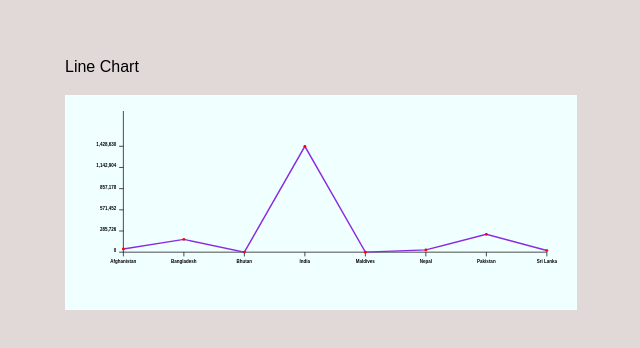
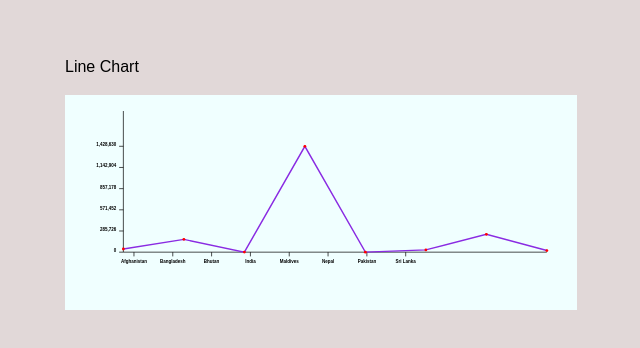
Before and after one commit to Asmita-Nyoupane/svg-charts, a React (Vite) app: page / in a window 1280 px wide. Shown: the part 214-562 px from the top of the page, without its empty margins (319-959 px from the left). Built offline with nearby package versions, Linux system fonts and the light colour scheme.

Commit message:
remove duplicate code

```diff
--- a/src/App.jsx
+++ b/src/App.jsx
@@ -20,21 +20,24 @@ function App() {
     <>
       <div className="legend">Line Chart</div>
 
-      <Chart data={barData} valueKey={"stats.value"} width={LINE_CHART_WIDTH}>
-        {(heighestValue, ticks) => (
+      <Chart
+        data={barData}
+        valueKey={"stats.value"}
+        width={LINE_CHART_WIDTH}
+        labelKey="country.name"
+      >
+        {(heighestValue) => (
           <LineChart
             data={barData}
             valueKey="stats.value"
             labelKey="country.name"
             heighestValue={heighestValue}
-            ticks={ticks}
           />
           // <BarChart
           //   data={barData}
           //   valueKey="stats.value"
           //   labelKey="country.name"
           //   heighestValue={heighestValue}
-          //   ticks={ticks}
           // />
         )}
       </Chart>
--- a/src/component/Bar.jsx
+++ b/src/component/Bar.jsx
@@ -1,45 +1,10 @@
 import React from "react";
 import { getNestedValue } from "../lib/utility";
-import AxisLabel from "./axis-label";
 import { BAR_MARGIN, BAR_WIDTH, CHART_HEIGHT } from "../lib/constant";
 
-const BarChart = ({ data, valueKey, labelKey, heighestValue, ticks }) => {
+const BarChart = ({ data, valueKey, heighestValue }) => {
   return (
     <>
-      {/* Horizontal rendering of labels */}
-      {data?.map((item, index) => (
-        <g
-          key={`x-tick-${index}`}
-          transform={`translate(${
-            index * (BAR_WIDTH + BAR_MARGIN) + BAR_WIDTH / 2
-          }, ${CHART_HEIGHT})`}
-        >
-          <line x1={0} x2={0} y1={0} y2={6} stroke="black" />
-          <AxisLabel
-            key={index}
-            y={15}
-            textAnchor={"middle"}
-            label={getNestedValue(item, labelKey)}
-          />
-        </g>
-      ))}
-      {/* Render Vertical Axis Ticks  */}
-      {ticks.map((tickValue, index) => {
-        const yPosition =
-          CHART_HEIGHT - (tickValue / heighestValue) * (CHART_HEIGHT - 50);
-
-        return (
-          <g key={`tick-${index}`} transform={`translate(0, ${yPosition})`}>
-            <line x1={0} x2={-6} stroke="black" />
-            <AxisLabel
-              key={`tick-${index}`}
-              x={-10}
-              textAnchor={"end"}
-              label={tickValue.toLocaleString()}
-            />
-          </g>
-        );
-      })}
       {data.map((item, index) => {
         const barValue = getNestedValue(item, valueKey);
         const scaledHeight = (barValue / heighestValue) * (CHART_HEIGHT - 50);
--- a/src/component/chart.jsx
+++ b/src/component/chart.jsx
@@ -1,10 +1,16 @@
 import React from "react";
 import { generateTicks, getNestedValue } from "../lib/utility";
-import { CHART_HEIGHT, NUMBER_OF_TICKS } from "../lib/constant";
+import {
+  BAR_MARGIN,
+  BAR_WIDTH,
+  CHART_HEIGHT,
+  NUMBER_OF_TICKS,
+} from "../lib/constant";
 import HorizontalAxis from "./horizontal-axis";
 import VerticalAxis from "./vertical-axis";
+import AxisLabel from "./axis-label";
 
-const Chart = ({ data, valueKey, width, children }) => {
+const Chart = ({ data, valueKey, width, children, labelKey }) => {
   const heighestValue = data.reduce((acc, curr) => {
     const value = getNestedValue(curr, valueKey);
     return value > acc ? value : acc;
@@ -20,6 +26,40 @@ const Chart = ({ data, valueKey, width, children }) => {
     >
       <HorizontalAxis width={width} height={CHART_HEIGHT} />
       <VerticalAxis height={CHART_HEIGHT} />
+      {/* Horizontal rendering of labels */}
+      {data?.map((item, index) => (
+        <g
+          key={`x-tick-${index}`}
+          transform={`translate(${
+            index * (BAR_WIDTH + BAR_MARGIN) + BAR_WIDTH / 2
+          }, ${CHART_HEIGHT})`}
+        >
+          <line x1={0} x2={0} y1={0} y2={6} stroke="black" />
+          <AxisLabel
+            key={index}
+            y={15}
+            textAnchor={"middle"}
+            label={getNestedValue(item, labelKey)}
+          />
+        </g>
+      ))}
+      {/* Render Vertical Axis Ticks  */}
+      {ticks.map((tickValue, index) => {
+        const yPosition =
+          CHART_HEIGHT - (tickValue / heighestValue) * (CHART_HEIGHT - 50);
+
+        return (
+          <g key={`tick-${index}`} transform={`translate(0, ${yPosition})`}>
+            <line x1={0} x2={-6} stroke="black" />
+            <AxisLabel
+              key={`tick-${index}`}
+              x={-10}
+              textAnchor={"end"}
+              label={tickValue.toLocaleString()}
+            />
+          </g>
+        );
+      })}
 
       {children(heighestValue, ticks)}
     </svg>
--- a/src/component/line-chart.jsx
+++ b/src/component/line-chart.jsx
@@ -3,7 +3,7 @@ import { getNestedValue } from "../lib/utility";
 import AxisLabel from "./axis-label";
 import { CHART_HEIGHT, LINE_CHART_WIDTH } from "../lib/constant";
 
-const LineChart = ({ data, labelKey, valueKey, heighestValue, ticks }) => {
+const LineChart = ({ data, labelKey, valueKey, heighestValue }) => {
   // Calculate points
   const pointGap = LINE_CHART_WIDTH / (data.length - 1);
 
@@ -21,39 +21,6 @@ const LineChart = ({ data, labelKey, valueKey, heighestValue, ticks }) => {
 
   return (
     <>
-      {/* Render Horizontal axis */}
-      {points.map((point, index) => (
-        <g
-          key={`x-tick-${index}`}
-          transform={`translate(${point.x}, ${CHART_HEIGHT})`}
-        >
-          <line x1={0} x2={0} y1={0} y2={6} stroke="black" />
-          <AxisLabel
-            key={index}
-            y={15}
-            textAnchor={"middle"}
-            label={point.label}
-          />
-        </g>
-      ))}
-
-      {/* Render Vertical Axis Ticks  */}
-      {ticks.map((tickValue, index) => {
-        const yPosition =
-          CHART_HEIGHT - (tickValue / heighestValue) * (CHART_HEIGHT - 50);
-
-        return (
-          <g key={`tick-${index}`} transform={`translate(0, ${yPosition})`}>
-            <line x1={0} x2={-6} stroke="black" />
-            <AxisLabel
-              key={`tick-${index}`}
-              x={-10}
-              textAnchor={"end"}
-              label={tickValue.toLocaleString()}
-            />
-          </g>
-        );
-      })}
       {/* Draw Line */}
       <path d={linePath} fill="none" stroke="blueviolet" strokeWidth="2" />
 
```
